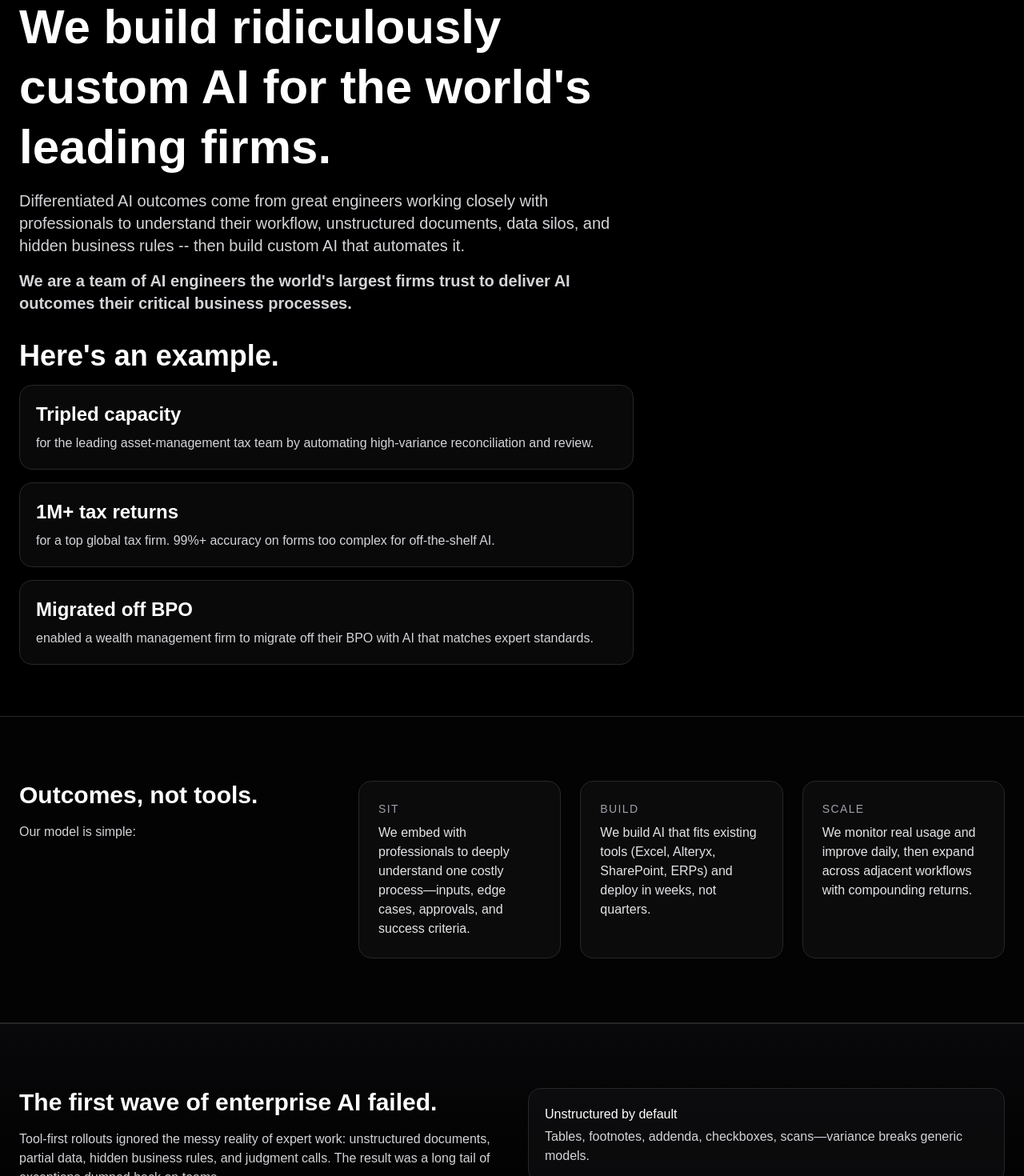
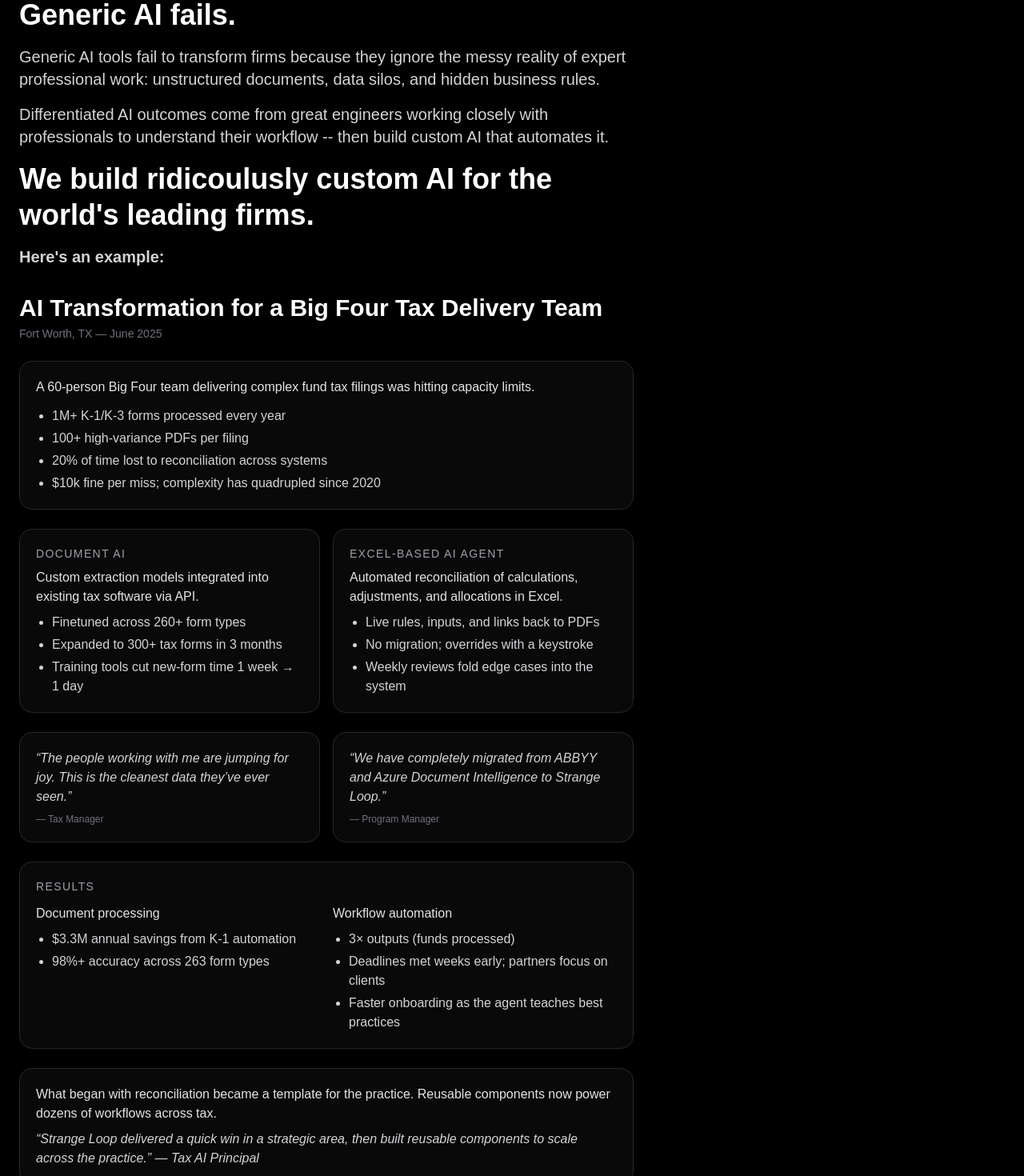
Before and after one commit to rickbhardwaj/strange-loop-manifesto, a Next.js app: page / in a window 1280 px wide. Shown: the part 100-1570 px from the top of the page at 80% size. Built offline with nearby package versions, Linux system fonts and the light colour scheme.

Commit message:
Add detailed Big Four case study under 'Here’s an example' and shift sections down

```diff
--- a/src/app/page.tsx
+++ b/src/app/page.tsx
@@ -7,17 +7,20 @@ export default function ManifestoSite() {
         <div className="relative mx-auto max-w-7xl px-6 py-14 md:py-16">
           <div className="max-w-3xl space-y-4">
             <p className="uppercase tracking-widest text-xs text-zinc-400">Strange Loop Labs</p>
-            <h1 className="text-4xl md:text-6xl font-semibold leading-tight">
-              We build ridiculously custom AI for the world's leading firms.
+            <h1 className="text-4xl md:text-4xl font-semibold leading-tight">
+              Generic AI fails.
             </h1>
-            {/* <p className="text-lg md:text-xl text-zinc-300">
+            <p className="text-lg md:text-xl text-zinc-300">
               Generic AI tools fail to transform firms because they ignore the messy reality of expert professional work: unstructured documents, data silos, and hidden business rules.
-            </p> */}
+            </p>
             <p className="text-lg md:text-xl text-zinc-300">
-              Differentiated AI outcomes come from great engineers working closely with professionals to understand their workflow, unstructured documents, data silos, and hidden business rules -- then build custom AI that automates it.
+              Differentiated AI outcomes come from great engineers working closely with professionals to understand their workflow -- then build custom AI that automates it.
             </p>
+            <h1 className="text-4xl md:text-4xl font-semibold leading-tight">
+              We build ridicoulusly custom AI for the world's leading firms.
+            </h1>
             <p className="text-lg md:text-xl text-zinc-300 font-bold">
-              We are a team of AI engineers the world's largest firms trust to deliver AI outcomes their critical business processes.
+              Here's an example:
             </p>
 
             {/* <p className="text-lg md:text-xl text-zinc-300 font-bold">
@@ -30,30 +33,85 @@ export default function ManifestoSite() {
               - Fully replaced a PE-backed wealth management firm's BPO spend with AI
             </p> */}
             <div className="mt-8">
-              <h2 className="text-xl md:text-4xl font-semibold">Here's an example.</h2>
-              <div className="mt-4 space-y-4">
-                {[
-                  {
-                    metric: "Tripled capacity",
-                    caption:
-                      "for the leading asset‑management tax team by automating high‑variance reconciliation and review.",
-                  },
-                  {
-                    metric: "1M+ tax returns",
-                    caption:
-                      "for a top global tax firm. 99%+ accuracy on forms too complex for off-the-shelf AI.",
-                  },
-                  {
-                    metric: "Migrated off BPO",
-                    caption:
-                      "enabled a wealth management firm to migrate off their BPO with AI that matches expert standards.",
-                  },
-                ].map((item) => (
-                  <div key={item.metric} className="rounded-2xl border border-zinc-800 p-5 bg-zinc-900/40">
-                    <div className="text-2xl font-semibold">{item.metric}</div>
-                    <p className="mt-2 text-zinc-300">{item.caption}</p>
+              {/* <h2 className="text-xl md:text-4xl font-semibold">Here's an example.</h2> */}
+              <div className="mt-4 space-y-6">
+                <div>
+                  <h3 className="text-2xl md:text-3xl font-semibold">AI Transformation for a Big Four Tax Delivery Team</h3>
+                  <p className="text-sm text-zinc-500 mt-1">Fort Worth, TX — June 2025</p>
+                </div>
+
+                {/* Intro / Context */}
+                <div className="rounded-2xl border border-zinc-800 bg-zinc-900/40 p-5">
+                  <p className="text-zinc-200">A 60‑person Big Four team delivering complex fund tax filings was hitting capacity limits.</p>
+                  <ul className="mt-3 text-zinc-300 space-y-1 list-disc pl-5">
+                    <li>1M+ K‑1/K‑3 forms processed every year</li>
+                    <li>100+ high‑variance PDFs per filing</li>
+                    <li>20% of time lost to reconciliation across systems</li>
+                    <li>$10k fine per miss; complexity has quadrupled since 2020</li>
+                  </ul>
+                </div>
+
+                {/* Approach */}
+                <div className="grid gap-4 md:grid-cols-2">
+                  <div className="rounded-2xl border border-zinc-800 bg-zinc-900/40 p-5">
+                    <div className="text-sm uppercase tracking-widest text-zinc-400">Document AI</div>
+                    <p className="mt-2 text-zinc-200">Custom extraction models integrated into existing tax software via API.</p>
+                    <ul className="mt-2 text-zinc-300 space-y-1 list-disc pl-5">
+                      <li>Finetuned across 260+ form types</li>
+                      <li>Expanded to 300+ tax forms in 3 months</li>
+                      <li>Training tools cut new‑form time 1 week → 1 day</li>
+                    </ul>
                   </div>
-                ))}
+                  <div className="rounded-2xl border border-zinc-800 bg-zinc-900/40 p-5">
+                    <div className="text-sm uppercase tracking-widest text-zinc-400">Excel‑based AI Agent</div>
+                    <p className="mt-2 text-zinc-200">Automated reconciliation of calculations, adjustments, and allocations in Excel.</p>
+                    <ul className="mt-2 text-zinc-300 space-y-1 list-disc pl-5">
+                      <li>Live rules, inputs, and links back to PDFs</li>
+                      <li>No migration; overrides with a keystroke</li>
+                      <li>Weekly reviews fold edge cases into the system</li>
+                    </ul>
+                  </div>
+                </div>
+
+                {/* Quotes */}
+                <div className="grid gap-4 md:grid-cols-2">
+                  <blockquote className="rounded-2xl border border-zinc-800 bg-zinc-900/40 p-5 text-zinc-300 italic">
+                    “The people working with me are jumping for joy. This is the cleanest data they’ve ever seen.”
+                    <div className="mt-2 not-italic text-xs text-zinc-500">— Tax Manager</div>
+                  </blockquote>
+                  <blockquote className="rounded-2xl border border-zinc-800 bg-zinc-900/40 p-5 text-zinc-300 italic">
+                    “We have completely migrated from ABBYY and Azure Document Intelligence to Strange Loop.”
+                    <div className="mt-2 not-italic text-xs text-zinc-500">— Program Manager</div>
+                  </blockquote>
+                </div>
+
+                {/* Results */}
+                <div className="rounded-2xl border border-zinc-800 bg-zinc-900/40 p-5">
+                  <div className="text-sm uppercase tracking-widest text-zinc-400">Results</div>
+                  <div className="mt-3 grid gap-4 md:grid-cols-2">
+                    <div>
+                      <div className="font-medium text-zinc-200">Document processing</div>
+                      <ul className="mt-2 text-zinc-300 space-y-1 list-disc pl-5">
+                        <li>$3.3M annual savings from K‑1 automation</li>
+                        <li>98%+ accuracy across 263 form types</li>
+                      </ul>
+                    </div>
+                    <div>
+                      <div className="font-medium text-zinc-200">Workflow automation</div>
+                      <ul className="mt-2 text-zinc-300 space-y-1 list-disc pl-5">
+                        <li>3× outputs (funds processed)</li>
+                        <li>Deadlines met weeks early; partners focus on clients</li>
+                        <li>Faster onboarding as the agent teaches best practices</li>
+                      </ul>
+                    </div>
+                  </div>
+                </div>
+
+                {/* Expansion */}
+                <div className="rounded-2xl border border-zinc-800 bg-zinc-900/40 p-5">
+                  <p className="text-zinc-200">What began with reconciliation became a template for the practice. Reusable components now power dozens of workflows across tax.</p>
+                  <p className="mt-2 text-zinc-300 italic">“Strange Loop delivered a quick win in a strategic area, then built reusable components to scale across the practice.” — Tax AI Principal</p>
+                </div>
               </div>
             </div>
           </div>
```
